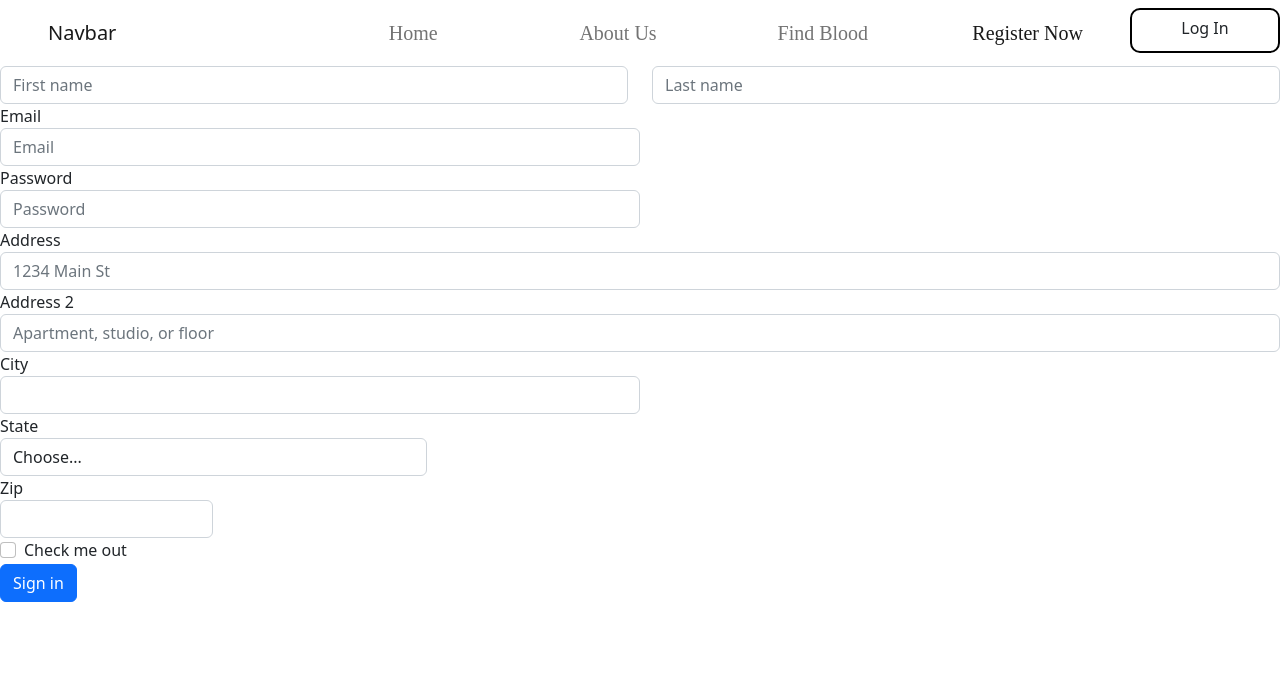
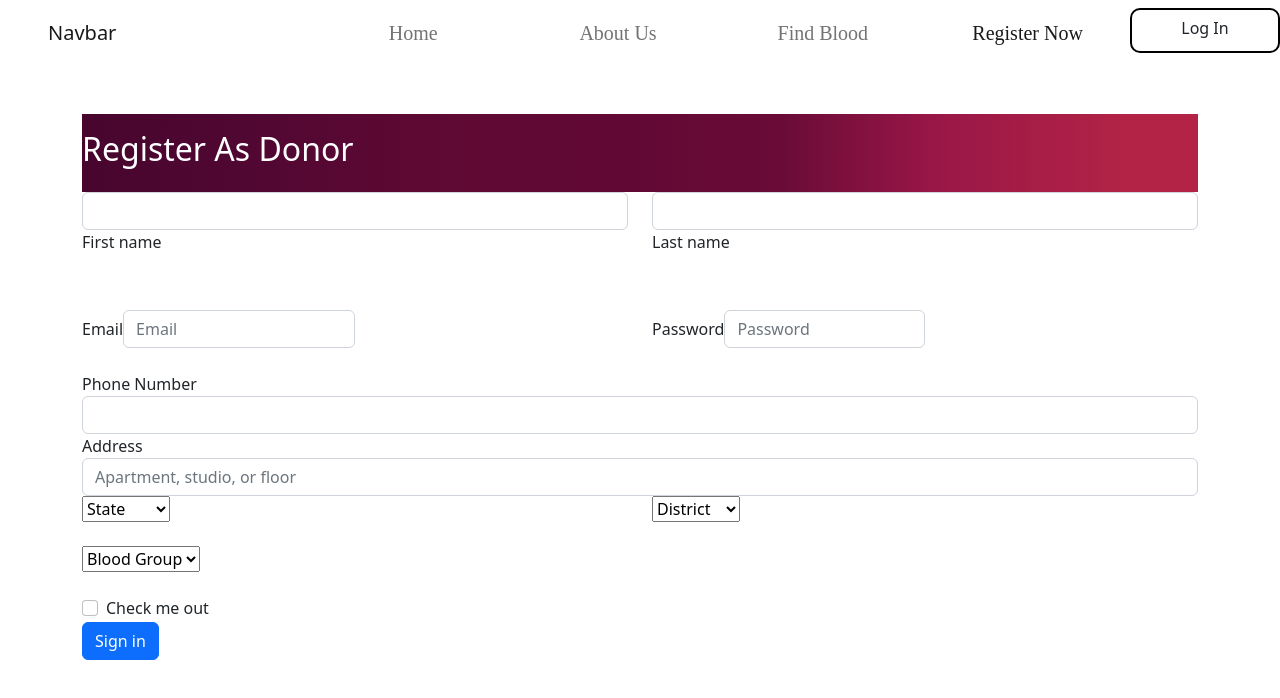
Before and after one commit to Roshroy/bloodTrial, a React (Create React App) app: page /register in a window 1280 px wide. Shown: the top 698 px of the page. Built offline with nearby package versions, Linux system fonts and the light colour scheme.

Commit message:
signup page complete

```diff
--- a/src/App.css
+++ b/src/App.css
@@ -110,3 +110,27 @@ left: 1154px;
 top: 52px;
 bottom:50px;
 }
+
+.signup .container .signup-content .signup-form .card-header{
+  /* position: relative; */
+/* width: 700px;
+height: 250px;
+left: 100px;
+top: 213px; */
+
+background: linear-gradient(90.1deg, #46052D -1.59%, #46052D -1.58%, #500732 14.15%, #5E0933 31.58%, #610834 46.9%, #6A0B37 62.75%, #991747 76.48%, #B32346 93.91%);
+/* position: absolute; */
+/* width: 300px;
+height: 45px;
+left: 94px;
+top: 273px; */
+
+/* font-family: 'Roboto';
+font-style: normal;
+font-weight: 100px;
+font-size: 25px;
+line-height: 43px; */
+
+color: #FFFFFF;
+
+}
--- a/src/component/Navbar.js
+++ b/src/component/Navbar.js
@@ -50,7 +50,7 @@ const Navbar = () => {
         <NavLink className="nav-link" to="/login "><span className='login'>Log In</span></NavLink>
        </li> */}
 
-<li className="nav-but">
+           <li className="nav-but">
                 <NavLink className="btn btn-outline-dark" to="/find">
                   Log In
                 </NavLink>
--- a/src/component/Signup.js
+++ b/src/component/Signup.js
@@ -1,66 +1,137 @@
-import React from 'react'
+import React from "react";
 
 const Signup = () => {
   return (
     <>
+      <section className="signup">
+        <div className="container mt-5">
+          <div className="signup-content">
+            <div className="signup-form">
+              <div class="card-header py-3">
+                <h2 className="mb-200">Register As Donor</h2>
+              </div>
               <form>
                 <form>
-  <div class="row">
-    <div class="col">
-      <input type="text" class="form-control" placeholder="First name" />
+                  <div class="row mb-4">
+                    <div class="col-md-6 mb-4">
+                      <div class="form-outline">
+                        <input
+                          type="text"
+                          id="form7Example1"
+                          class="form-control"
+                        />
+                        <label class="form-label" for="form7Example1">
+                          First name
+                        </label>
                       </div>
-    <div class="col">
-      <input type="text" class="form-control" placeholder="Last name" />
+                    </div>
+                    <div class="col-md-6 mb-4">
+                      <div class="form-outline">
+                        <input
+                          type="text"
+                          id="form7Example2"
+                          class="form-control"
+                        />
+                        <label class="form-label" for="form7Example2">
+                          Last name
+                        </label>
+                      </div>
                     </div>
                   </div>
                 </form>
-  <div class="form-row">
-    <div class="form-group col-md-6">
+                <div class="row">
+                  <div class="col">
+                    <div class="col-md-6 mb-4 d-flex align-items-center">
                       <label for="inputEmail4">Email</label>
-      <input type="email" class="form-control" id="inputEmail4" placeholder="Email" />
+                      <input
+                        type="email"
+                        class="form-control"
+                        id="inputEmail4"
+                        placeholder="Email"
+                      />
                     </div>
-    <div class="form-group col-md-6">
+                  </div>
+                  <div class="col">
+                    <div class="col-md-6 mb-4 d-flex align-items-center">
                       <label for="inputPassword4">Password</label>
-      <input type="password" class="form-control" id="inputPassword4" placeholder="Password" />
+                      <input
+                        type="password"
+                        class="form-control"
+                        id="inputPassword4"
+                        placeholder="Password"
+                      />
+                    </div>
                   </div>
                 </div>
                 <div class="form-group">
-    <label for="inputAddress">Address</label>
-    <input type="text" class="form-control" id="inputAddress" placeholder="1234 Main St" />
+                  <label for="inputAddress">Phone Number</label>
+                  <input
+                    type="text"
+                    class="form-control"
+                    id="phone"
+                    data-mdb-input-mask="+48 999-999-999"
+                  />
                 </div>
                 <div class="form-group">
-    <label for="inputAddress2">Address 2</label>
-    <input type="text" class="form-control" id="inputAddress2" placeholder="Apartment, studio, or floor" />
+                  <label for="inputAddress2">Address </label>
+                  <input
+                    type="text"
+                    class="form-control"
+                    id="inputAddress2"
+                    placeholder="Apartment, studio, or floor"
+                  />
                 </div>
-  <div class="form-row">
-    <div class="form-group col-md-6">
-      <label for="inputCity">City</label>
-      <input type="text" class="form-control" id="inputCity" />
-    </div>
-    <div class="form-group col-md-4">
-      <label for="inputState">State</label>
-      <select id="inputState" class="form-control">
-        <option selected>Choose...</option>
-        <option>...</option>
+                <div class="row">
+                  <div class="col-md-6 mb-4">
+                    <select class="select">
+                      <option value="1">State</option>
+                      <option value="2">Option 1</option>
+                      <option value="3">Option 2</option>
+                      <option value="4">Option 3</option>
                     </select>
                   </div>
-    <div class="form-group col-md-2">
-      <label for="inputZip">Zip</label>
-      <input type="text" class="form-control" id="inputZip" />
+                  <div class="col-md-6 mb-4">
+                    <select class="select">
+                      <option value="1">District</option>
+                      <option value="2">Option 1</option>
+                      <option value="3">Option 2</option>
+                      <option value="4">Option 3</option>
+                    </select>
+                  </div>
+                  <div class="col-md-6 mb-4">
+                    <select class="select">
+                      <option value="1">Blood Group</option>
+                      <option value="2">Option 1</option>
+                      <option value="3">Option 2</option>
+                      <option value="4">Option 3</option>
+                    </select>
                   </div>
                 </div>
+
+
+
                 <div class="form-group">
                   <div class="form-check">
-      <input class="form-check-input" type="checkbox" id="gridCheck" />
+                    <input
+                      class="form-check-input"
+                      type="checkbox"
+                      id="gridCheck"
+                    />
                     <label class="form-check-label" for="gridCheck">
                       Check me out
                     </label>
                   </div>
                 </div>
-  <button type="submit" class="btn btn-primary">Sign in</button>
+                <button type="submit" class="btn btn-primary">
+                  Sign in
+                </button>
               </form>
+            </div>
+          </div>
+        </div>
+      </section>
     </>
-  )
-}
+  );
+};
 
-export default Signup
+export default Signup;
--- a/src/component/navbar.css
+++ b/src/component/navbar.css
@@ -1,11 +1,4 @@
-navbarx.{
-    position: absolute;
-width: 1316px;
-height: 71px;
-left: 62px;
-top: 52px;
-}
-.
+
 
 .nav-item1{
     /* box-sizing: border-box;
```
Lines whose indentation alone changed are shown as unchanged.
